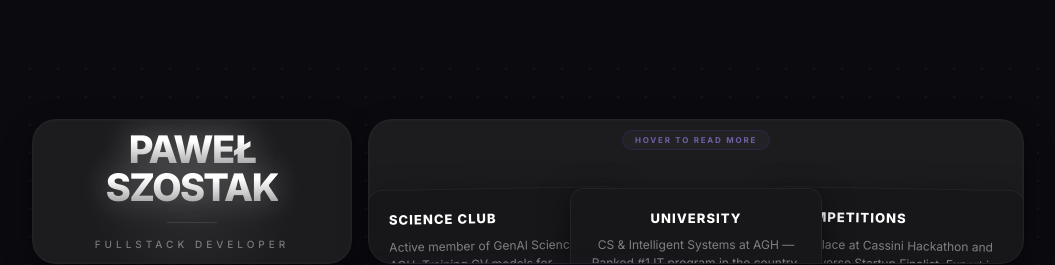
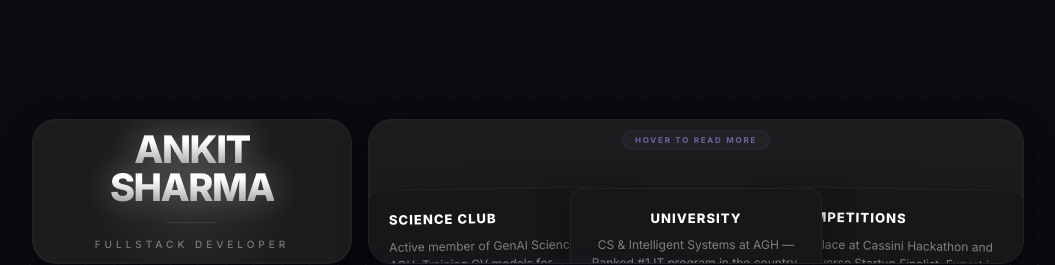
Before and after one commit to ankitsharma38/next-portfolio, a Next.js app: page / in a window 1280 px wide. Shown: the part 970-1235 px from the top of the page, without its empty margins (112-1167 px from the left). Built offline with nearby package versions, Linux system fonts and the light colour scheme.

Commit message:
about us modified

```diff
--- a/src/components/portfolio/About.tsx
+++ b/src/components/portfolio/About.tsx
@@ -207,7 +207,7 @@ export default function About() {
                   filter: "drop-shadow(0 0 15px rgba(255,255,255,0.35))",
                 }}
               >
-                PAWEŁ
+                ANKIT
               </div>
               <div
                 style={{
@@ -217,7 +217,7 @@ export default function About() {
                   filter: "drop-shadow(0 0 15px rgba(255,255,255,0.35))",
                 }}
               >
-                SZOSTAK
+                SHARMA
               </div>
             </div>
             <div className="flex flex-col items-center" style={{ gap: 14 }}>
```
